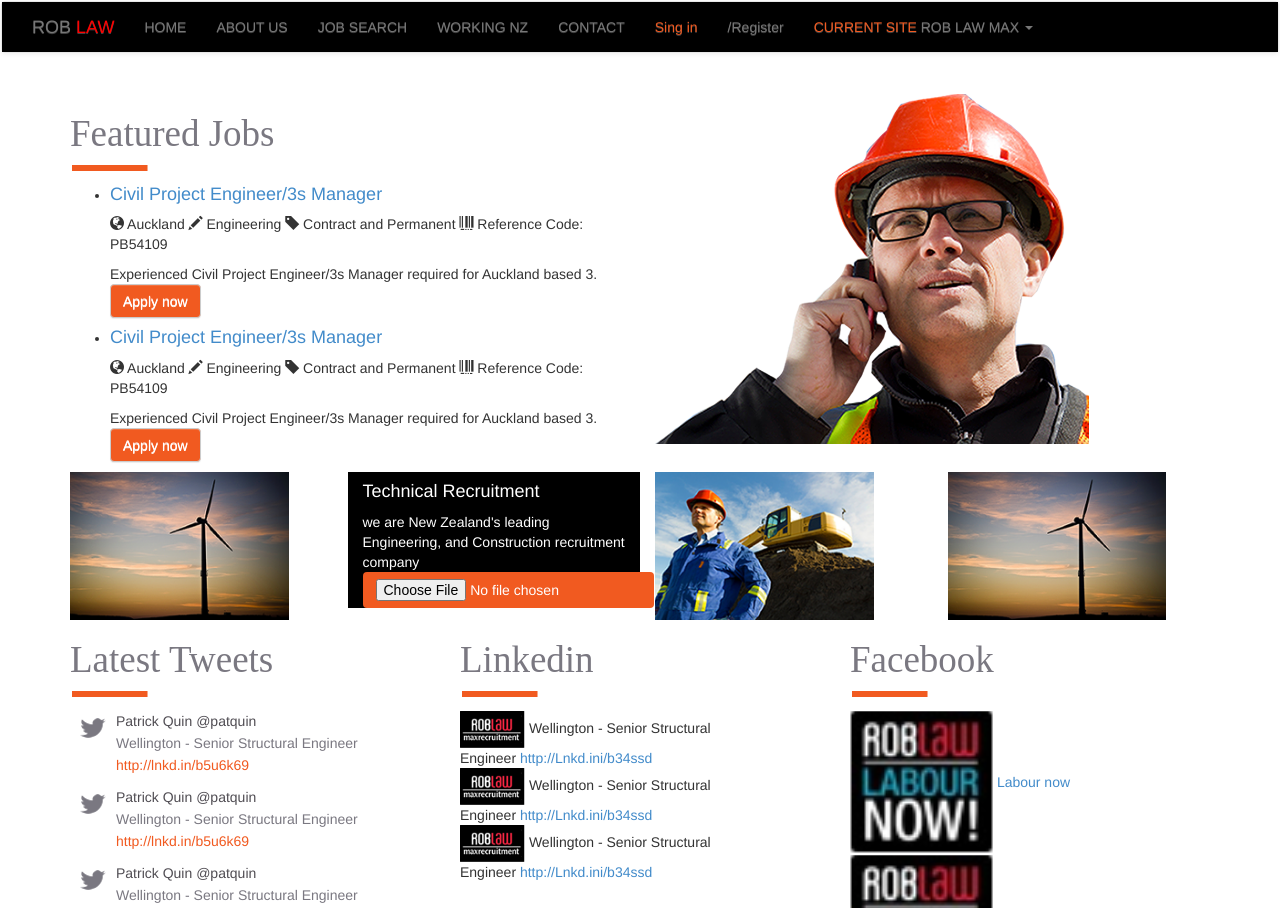
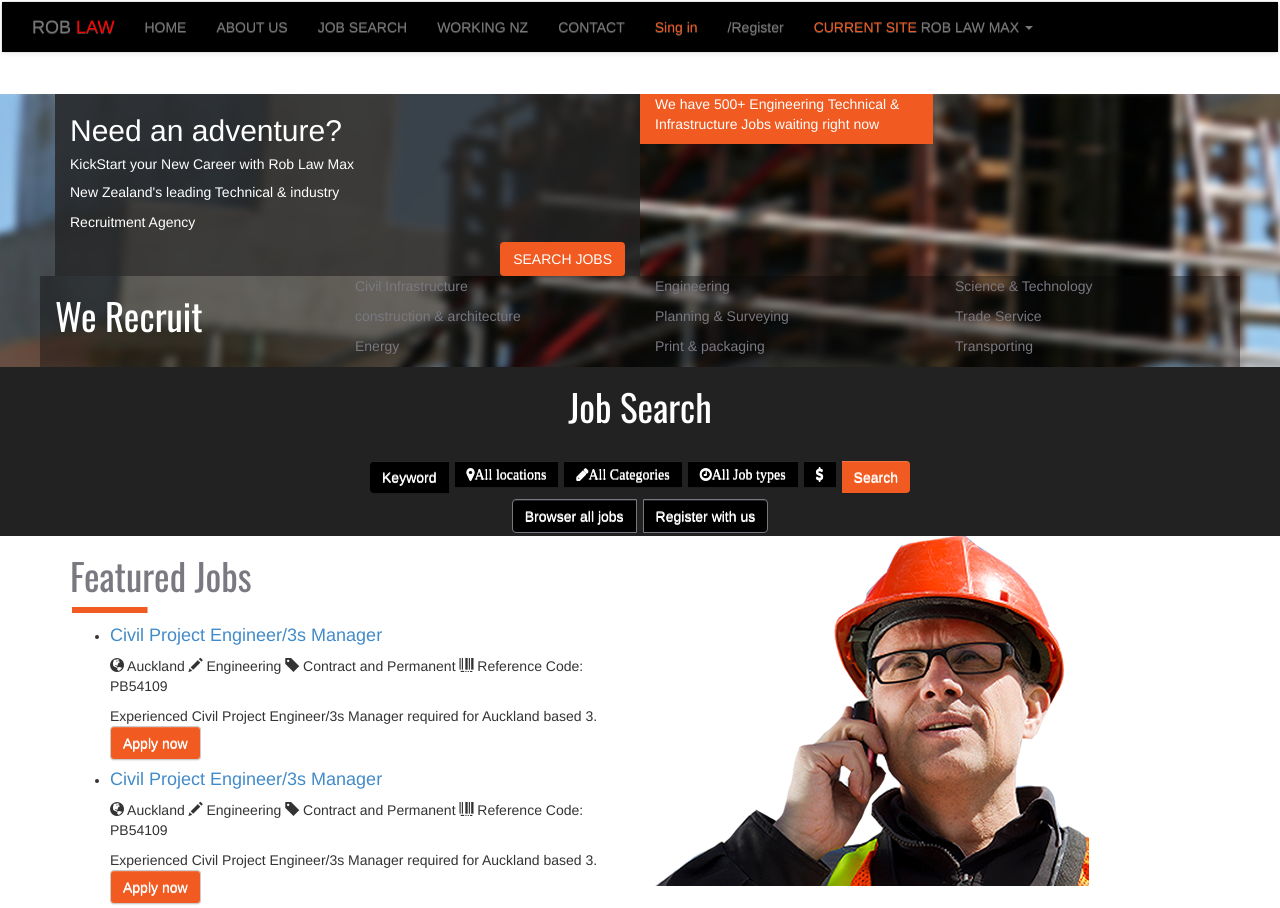
Before and after one commit to mullerivan/learningsass, a plain HTML site: page index.html in a window 1280 px wide. Shown: the top 908 px of the page. Drawn offline with nearby package versions, Linux system fonts and the light colour scheme.

Commit message:
un poco mas

```diff
--- a/css/roblaw.sass
+++ b/css/roblaw.sass
@@ -4,7 +4,7 @@ $orange: #f15a20
 $red: #ff0000
 $white: #ffffff
 $gray: #7a7881
-$gray-dark: #504d53
+$gray-dark: #222222 //#504d53
 .nav
   width: 100%
   background: $black
@@ -15,15 +15,16 @@ $gray-dark: #504d53
 .btn
   background: $orange
   color: $white
+
 .roblaw-title
-  font-family: oswald //esta la tenes q agregar: http://www.google.com/fonts#UsePlace:use/Collection:Oswald
+  font-family: oswald
   font-size: 37px
   color: $gray
-  position: relative //le ponemos relative para poder posicionar en absolute a su :after
+  position: relative //that is for put absolute on :after
   margin-bottom: 30px
 
 .roblaw-title:after
-  content: "" //esto es un pseudo elemento, sin un contenido nunca se veria
+  content: "" // with out content never see this
   width: 76px
   height: 6px
   position: absolute
@@ -34,9 +35,59 @@ $gray-dark: #504d53
   border-right: 1px solid #f8a98a
   z-index: -1
 
+#need-an-adventure
+  background-image: url("/img/background-im.png")
+  #transparent
+    background: rgba(36, 36, 36, 0.8)
+    color: $white
+    button
+      float: right
+  #orange
+    background-color: $orange
+    width:  100px / 400px * 100%
+    color: $white
+
+#job-search, #we-recruit, #labour-now
+  .roblaw-title
+    color: $white
+#job-search
+  text-align: center
+  background-color: $gray-dark
+  .select
+    .btn
+      border: none
+  .btn
+    background: $black
+    color: $white
+    border-color: $gray
+    //padding: 2%
+    margin: 3px
+  #search
+    background: $orange
+
+#we-recruit
+  background: rgba(8, 8, 8, 0.4)
+  color: $gray
+
+#labour-now
+  background-color: $black
+#technical-recruitment
+  img
+    display: inline-block
+    width: 200px / 240px * 100%
+  #non-image
+    background-color: $black
+    color: $white
+#featured-job
+  #miner
+    img
+      display: inline-block
+      width: 750px / 960px * 100%
+
 #social-networks
   .media
     margin: 10px
+
   .media, .bd
     overflow: hidden
     _overflow: visible
@@ -64,18 +115,6 @@ $gray-dark: #504d53
     .tw-link
       color: $orange
 
-#technical-recruitment
-  img
-    display: inline-block
-    width: 200px / 240px * 100%
-  #non-image
-    background-color: $black
-    color: $white
-#featured-job
-  #miner
-    img
-      display: inline-block
-      width: 750px / 960px * 100%
 
 #footer
   .left, .right, .middle
--- a/index.html
+++ b/index.html
@@ -3,25 +3,26 @@
 <head>
     <meta charset="utf-8">
     <meta http-equiv="X-UA-Compatible" content="IE=edge">
-    <title></title>
+    <title>RobLaw Maxrecruitment</title>
     <meta name="description" content="">
-    <!-- esto lo necesitas para q los celulares y tablets sepan como presentar la pagina -->
+    <!-- that is for mobiles and tablets -->
     <meta name="viewport" content="width=device-width, initial-scale=1.0">
     <!-- css -->
     <link rel="stylesheet" type="text/css" href="css/bootstrap.min.css">
     <link rel="stylesheet" type="text/css" href="css/bootstrap-theme.min.css">
     <link rel="stylesheet" type="text/css" href="css/roblaw.css">
+    <link rel="stylesheet" type="text/css" href="css/font-awesome.min.css">
+    <!-- fonts-->
+    <link href='http://fonts.googleapis.com/css?family=Oswald' rel='stylesheet' type='text/css'>
+    <!--Javascript-->
     <script src="js/jquery-2.0.3.js" type="text/javascript"></script>
     <script src="js/bootstrap.min.js" type="text/javascript"></script>
-
-
 </head>
 <body>
 <!--[if lt IE 8]>
 <p class="browsehappy">You are using an <strong>outdated</strong> browser. Please <a href="http://browsehappy.com/">upgrade
     your browser</a> to improve your experience.</p>
 <![endif]-->
-
 
 <div class="navbar">
     <nav class="navbar navbar-default" role="navigation">
@@ -63,15 +64,80 @@
     </nav>
 </div>
 
-<div class="section-container" id="need-an-adventure"></div>
+<div class="section-container" id="need-an-adventure">
+    <div class="container">
+        <div class="row">
+            <div class="col-sm-6" id="transparent">
+                <h2>Need an adventure?</h2>
+                <h5>KickStart your New Career with Rob Law Max</h5>
+                <p>New Zealand's leading Technical & industry</p>
+                <p>Recruitment Agency</p>
+                <button type="button" class="btn" >SEARCH JOBS</button>
+            </div>
+            <div class="col-sm-6" id="orange">
+                <p>We have <span class="bold"> 500+ Engineering Technical & Infrastructure Jobs </span> waiting right now</p>
+            </div>
+        </div>
+        <div class="row">
+            <div class="row" id="we-recruit">
+                <div class="col-sm-3">
+                    <h2 class="roblaw-title">We Recruit</h2>
+                </div>
+                <div class="col-sm-3">
+                    <p>Civil Infrastructure </p>
+                    <p>construction & architecture </p>
+                    <p>Energy</p>
+                </div>
+                <div class="col-sm-3">
+                    <p>Engineering </p>
+                    <p>Planning & Surveying </p>
+                    <p>Print & packaging</p>
+                </div>
+                <div class="col-sm-3">
+                    <p>Science & Technology </p>
+                    <p>Trade Service </p>
+                    <p>Transporting</p>
+                </div>
+            </div>
 
-<div class="section-container" id="job-search"></div>
+
+        </div>
+    </div>
+
+</div>
+
+<div class="section-container" id="job-search">
+    <div class="container">
+        <div class="row">
+            <div class="col-sm-12">
+                <h2 class="roblaw-title">Job Search</h2>
+                <div class="btn-group select">
+                    <button type="button" class="btn btn-default">Keyword</button>
+                    <button type="button" class="btn btn-default fa fa-map-marker">All locations</button>
+                    <button type="button" class="btn btn-default fa fa-pencil">All Categories</button>
+                    <button type="button" class="btn btn-default fa fa-clock-o">All Job types</button>
+                    <button type="button" class="btn btn-default fa fa-dollar"></button>
+                    <button type="button" class="btn btn-default" id="search">Search</button>
+                </div>
+            </div>
+        </div>
+        <div class="row">
+            <div class="col-sm-12">
+                <div class="btn-group">
+                    <button type="button" class="btn btn-default">Browser all jobs</button>
+                    <button type="button" class="btn btn-default">Register with us</button>
+                </div>
+            </div>
+        </div>
+    </div>
+</div>
 
 <div class="section-container" id="featured-job">
     <div class="container">
         <div class="row">
             <div class="col-sm-6">
                 <h2 class="roblaw-title">Featured Jobs</h2>
+
                 <div class="each-job">
                     <ul>
                         <li>
@@ -124,14 +190,26 @@
                 </div>
             </div>
             <div class="col-sm-6" id="miner">
-                <img src="img/miner.png" alt="miner" >
+                <img src="img/miner.png" alt="miner">
             </div>
 
         </div>
     </div>
 </div>
 
-<div class="section-container" id="labour-now"></div>
+<div class="section-container" id="labour-now">
+    <div class="container">
+        <div class="row">
+            <div class="col-sm-6">
+                <h2 class="roblaw-title">Labour NOW</h2>
+                <h4>Rob law max trades divisions</h4>
+                <p>s the premier labour hire business in the Wellington region, soon to open offices nationwide. We have the best service for your business because we have the best systems and the best people to cover your needs.
+                    Our consultants are energetic, empathetic, knowledgeable, experienced and extremely talented – we understand your needs and will ‘go the extra mile’ to  ensure your satisfaction.</p>
+<a>Looking for a labouring job?</a>       <a>Need contract labour hire?</a>
+            </div>
+        </div>
+    </div>
+</div>
 
 <div class="section-container" id="technical-recruitment">
     <div class="container">
@@ -170,7 +248,7 @@
                 <!-- esto es el media object: http://www.stubbornella.org/content/2010/06/25/the-media-object-saves-hundreds-of-lines-of-code/ -->
                 <div class="media attribution twitter">
                     <a href="#" class="img">
-                        <img src="img/twitter-light.png" />
+                        <img src="img/twitter-light.png"/>
                     </a>
 
                     <div class="bd">
@@ -250,7 +328,7 @@
         <div class="row">
             <div class="col-sm-4 left">
 
-                    <h3 class="roblaw-title"> Currently Recruiting For </h3>
+                <h3 class="roblaw-title"> Currently Recruiting For </h3>
 
                 <span>Sed ut perspiciatis unde omnis iste natus error sit voluptatem accusantium doloremque laudantium, totam rem aperiam, eaque ipsa quae ab illo inventore veritatis et quasi architecto beatae vitae dicta sunt explicabo. Nemo enim ipsam voluptatem quia voluptas sit aspernatur aut odit aut fugit, sed quia consequuntur magni dolores eos qui ratione voluptatem sequi nesciunt. Neque porro quisquam est, qui dolorem ipsum quia dolor sit amet, consectetur, adipisci</span>
                 <span class="label-orange"> velit, sed quia non numquam eius modi tempora incidunt ut labore et dolore </span>
```
Also changed, not shown: css/roblaw.css.
